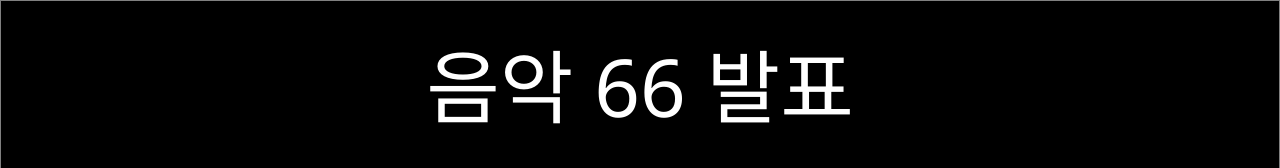
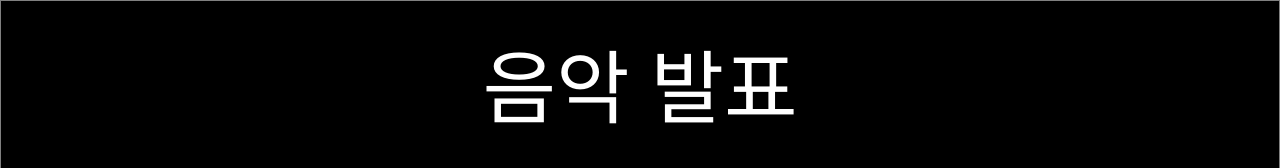
Before and after one commit to crazymanner/music-study-ko, a website: page index.html in a window 1280 px wide. Shown: the top 168 px of the page. Drawn offline with nearby package versions, Linux system fonts and the light colour scheme.

Commit message:
다시 수정

```diff
--- a/index.html
+++ b/index.html
@@ -55,7 +55,7 @@ p {
 <div class="container">
 
 <header>
-   <h1>음악 66 발표</h1>
+   <h1>음악 발표</h1>
 </header>
 
 <nav>
```
